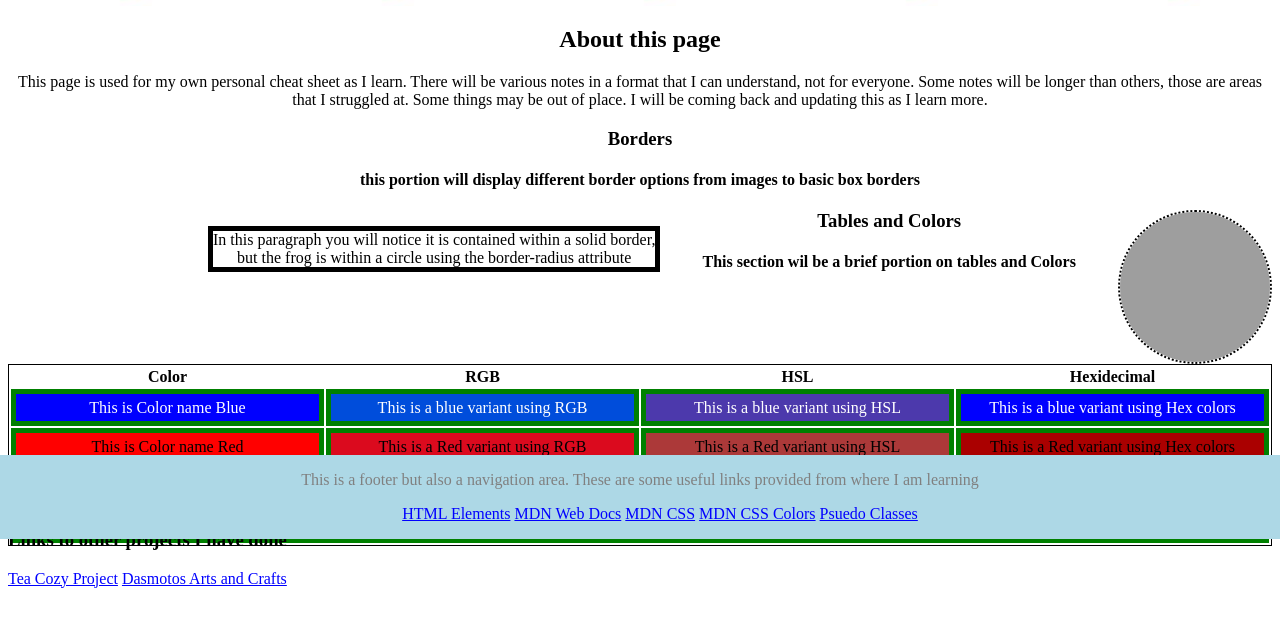
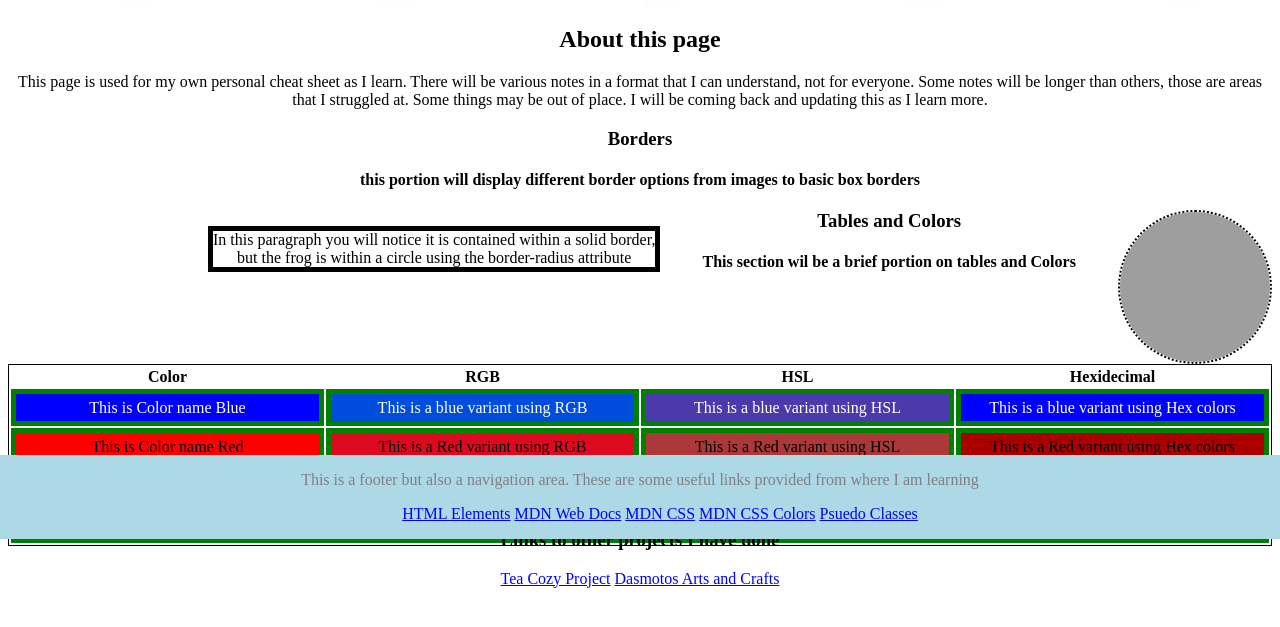
Before and after one commit to laco3233/TrevorCheatSheet, a plain HTML site: page index.html in a window 1280 px wide. Shown: the part 261-888 px from the top of the page. Before the commit the page ends 857 px from the top, so only its background shows below. Drawn offline with Linux system fonts and the light colour scheme; grey boxes are pictures that could not be loaded; files whose address does not match are found by name; a web font is replaced by a local one.

Commit message:
Add files via upload

```diff
--- a/styles.css
+++ b/styles.css
@@ -168,6 +168,9 @@ a {
 
 .projects{
     width: 100%;
+    height: 400px;
+    text-align: center;
+    position: relative;
 }
 
 .projectLinks{
```
